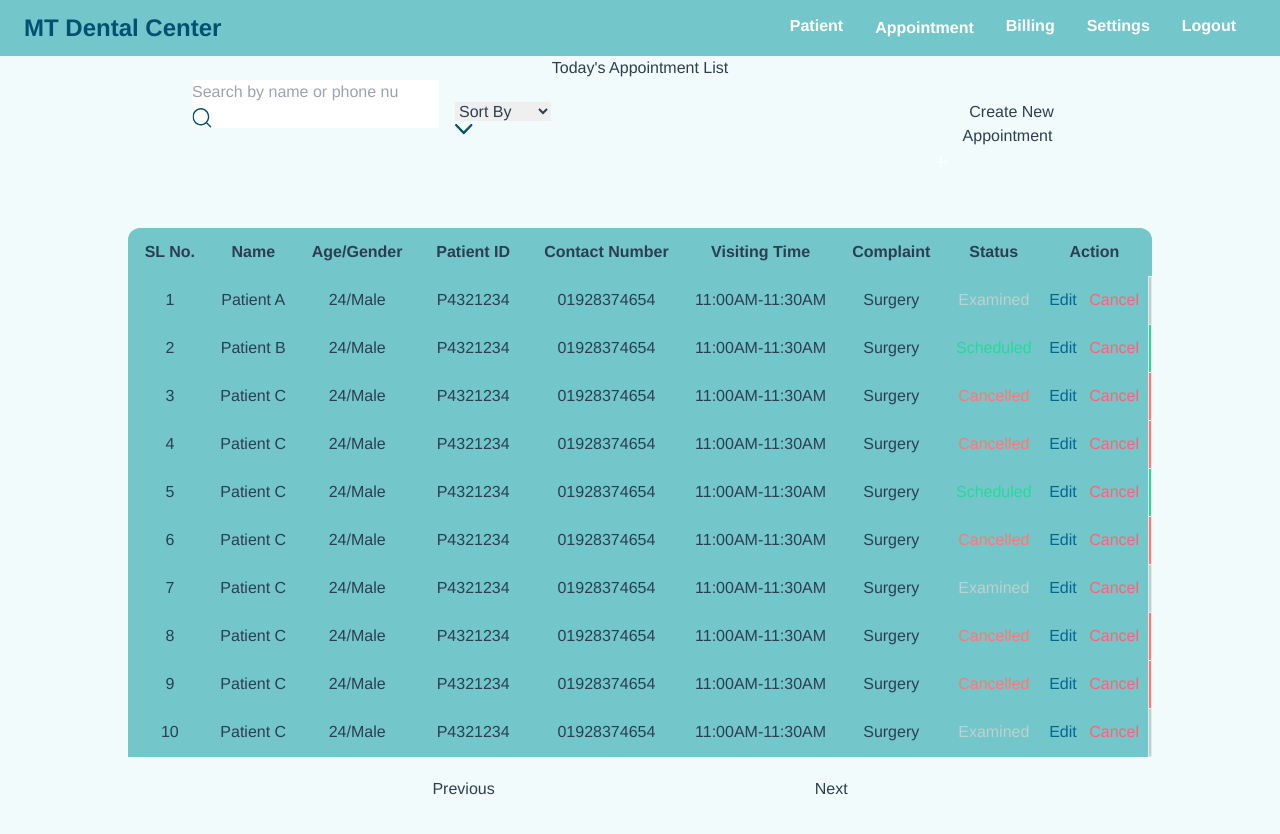
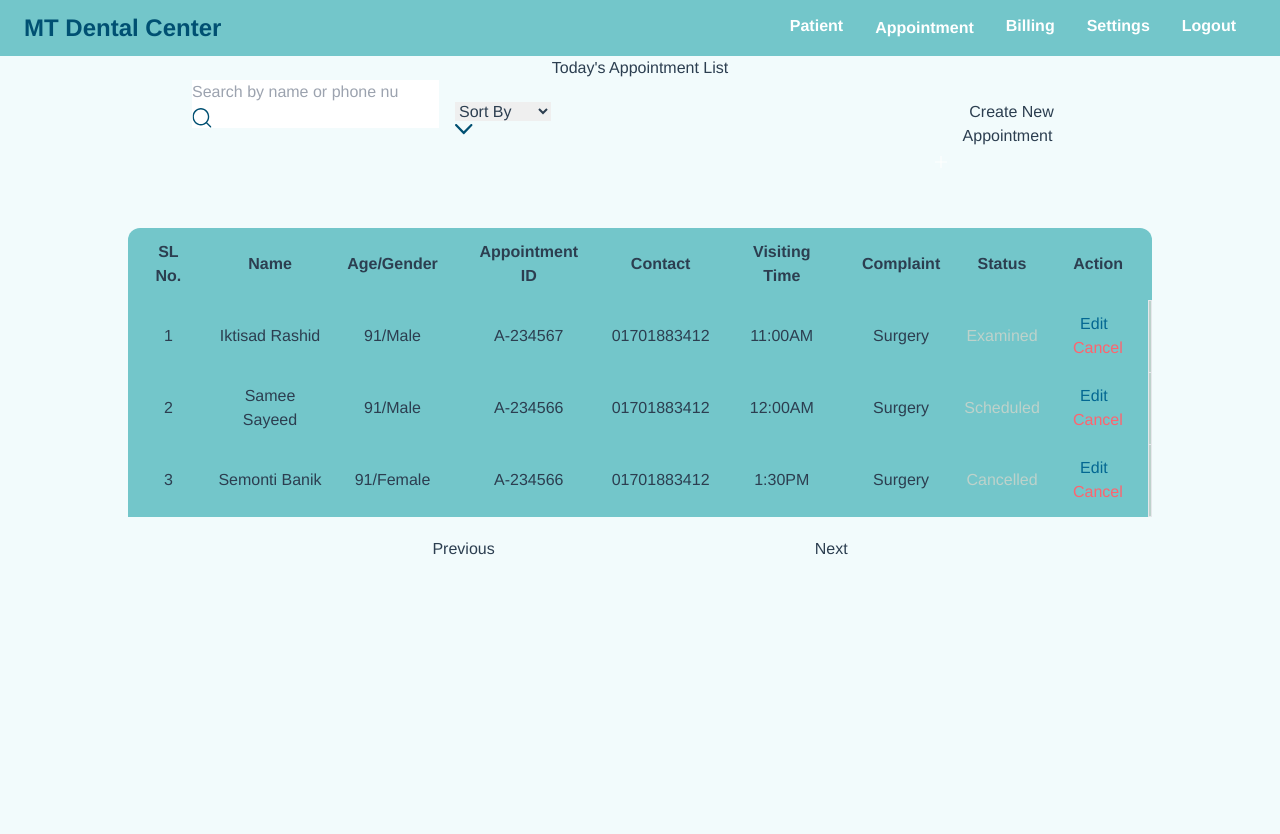
Before and after one commit to SayeedSanjana/denis-vue-js, a Vue app: page /AppointmentList in a window 1280 px wide. Shown: the top 834 px of the page. Built offline with nearby package versions, Linux system fonts and the light colour scheme.

Commit message:
appointment listing

```diff
--- a/src/views/AccountSettings.vue
+++ b/src/views/AccountSettings.vue
@@ -57,7 +57,7 @@
                         <!-- old password -->
                         <div class="w-1/2 pr-4">
                             <label for="" class="labeldesign">Old Password</label>
-                            <input type="password"  class="inputfield">
+                            <input type="password" class="inputfield" v-model="oldPassword">
                         </div>
                         <!-- old password -->
                         <div class="flex">
@@ -134,7 +134,9 @@
                     phone:'',
                     gender:'',
                     address:'',
+                    password:''
                 },
+                oldPassword:'',
                 newPassword:'',
                 confirmPassword:'',
                 a: false
@@ -153,6 +155,7 @@
                 console.log(payload.sub);
             },
 
+            //get the specific user
              async getUser() {
                 await axios.get('users/search/' + this.uid, {
                         headers: {
@@ -191,46 +194,48 @@
                 this.formValid = true
                 },
 
+
+                // checking validation while changing the password
                 async changePassword() {
-                    const pattern =new RegExp("^(?=.*[a-z])(?=.*[A-Z])(?=.*\\d)(?=.*[-+_!@#$%^&*.,?]).+$")
+                    const pattern=/^(?=.*[a-z])(?=.*[A-Z])(?=.*\d)(?=.*[@$!%*?&])[A-Za-z\d@$!%*?&]{8,}$/
+                    //if old passwords matches the one in the database
                     if (this.newPassword === '' || this.confirmPassword==='') {
                     this.str= 'Password cannot be blank';
                     } else if (this.newPassword.length< 8) {
                     this.str= 'Password should be atleast 8 characters'
-                    }else if(pattern.test(this.newPassword)){
-                        this.str="(Should include 0-9,A-Z, a-z and special characters)"
+                    }else if(!(pattern.test(this.newPassword))){
+                    this.str="(Should include 0-9,A-Z, a-z and special characters like '@,#,$,*')"
+                    }else if(this.newPassword===this.confirmPassword){
+                    this.formData.password=this.newPassword
+                    this.str=''
+                    console.log(this.formData)
+                    await axios.put('users/update/'+ this.uid, this.formData, {
+                    headers: {
+                        "Authorization": `Bearer ${localStorage.getItem('token') }`
                     }
-                    // else if(this.newPassword===this.confirmPassword){
-                    //     this.str=''
-                    //     console.log(this.formData)
-                    //    await axios.put('users/update/'+ this.uid, this.formData, {
-                    // headers: {
-                    //     "Authorization": `Bearer ${localStorage.getItem('token') }`
-                    // }
-                    // })
-                    // .then((response) => {
-                    // swal({
-                    //     title: "Success",
-                    //     text: "Information updated Successfully!",
-                    //     icon: "success",
-                    //     timer: 1000,
-                    //     buttons: false
-                    // })
-                    // console.log(response);
-                    // })
-                    // .catch((error) => {
-                    // console.log(error)
-                    // })
-                    // this.str=''
-                    // console.log("wrong")
-                    // }
-                    else{
+                    })
+                    .then((response) => {
+                    swal({
+                        title: "Success",
+                        text: "Information updated Successfully!",
+                        icon: "success",
+                        timer: 1000,
+                        buttons: false
+                    })
+                    console.log(response);
+                    })
+                    .catch((error) => {
+                    this.str="Something went wrong"
+                    console.log(error)
+                    })
+                    }
+                    else if(this.newPassword!==this.confirmPassword){
                     this.str="Password doesnot match"
+                    }else{
+                    this.str="Something went wrong"
                     }
                 },
-
       },
-
         }
 
 </script>
--- a/src/views/AppointmentList.vue
+++ b/src/views/AppointmentList.vue
@@ -62,8 +62,8 @@
                     <th class="px-4 py-3">SL No.</th>
                     <th class="px-4 py-3">Name</th>
                     <th class="px-4 py-3">Age/Gender</th>
-                    <th class="px-4 py-3">Patient ID</th>
-                    <th class="px-4 py-3">Contact Number</th>
+                    <th class="px-4 py-3">Appointment ID</th>
+                    <th class="px-4 py-3">Contact</th>
                     <th class="px-4 py-3">Visiting Time</th>
                     <th class="px-4 py-3">Complaint</th>
                     <th class="px-4 py-3">Status</th>
@@ -71,7 +71,19 @@
                 </tr>
                 <!-- thead -->
                 <!-- tbody -->
-                <tr class="trbody">
+                 <tr v-for="(item,index) in appointmentList" :key="index" class="trbody" >
+                    <td class="px-2 ">{{index+1}}</td>
+                    <td class="px-2 py-3">{{item.name}}</td>
+                    <td class="px-2 py-3">{{item.age}}/{{item.gender}}</td>
+                    <td class="px-2 py-3">A-{{item.appointmentID}}</td>
+                    <td class="px-2 py-3">{{item.contact}}</td>
+                    <td class="px-2 py-3">{{item.visitingTime}}</td>
+                    <td class="px-2 py-3">{{item.complaint}}</td>
+                    <td class="px-2 py-3 " :class="item.status==='Cancelled' ? 'text-regal-examined' : 'text-regal-examined'">{{item.status}}</td>
+                    <td class="px-2 py-3"><button class="text-regal-cyan mr-2">Edit</button><button class=" text-regal-red">Cancel</button></td>
+                    <td class="border border-r-1  bg-regal-examined"></td>
+                </tr>
+                <!-- <tr class="trbody">
                     <td class="px-2 ">1</td>
                     <td class="px-2 py-3">Patient A</td>
                     <td class="px-2 py-3">24/Male</td>
@@ -200,7 +212,7 @@
                     <td class="px-2 py-3"><button class="text-regal-cyan mr-2">Edit</button> <button
                             class=" text-regal-red">Cancel</button></td>
                     <td class="border border-r-1 bg-regal-examined"></td>
-                </tr>
+                </tr> -->
                 <!-- tbody -->
             </table>
             <!-- table -->
@@ -226,6 +238,42 @@
             Nav,
 
         },
+        data(){
+            return{
+            appointmentList:[
+            {
+             name:'Iktisad Rashid',
+             age:'91',
+             gender:'Male',
+             appointmentID:'234567',
+             contact:'01701883412',
+             visitingTime:'11:00AM',
+             complaint:'Surgery',
+             status:'Examined',
+            },
+             {
+             name:'Samee Sayeed',
+             age:'91',
+             gender:'Male',
+             appointmentID:'234566',
+             contact:'01701883412',
+             visitingTime:'12:00AM',
+             complaint:'Surgery',
+             status:'Scheduled',
+            },
+             {
+             name:'Semonti Banik',
+             age:'91',
+             gender:'Female',
+             appointmentID:'234566',
+             contact:'01701883412',
+             visitingTime:'1:30PM',
+             complaint:'Surgery',
+             status:'Cancelled',
+            },
+            ]
+            }
+        }
     }
 </script>
 
```
Also changed, not shown: 1 other file (tests, documents, lock files or other folders).
